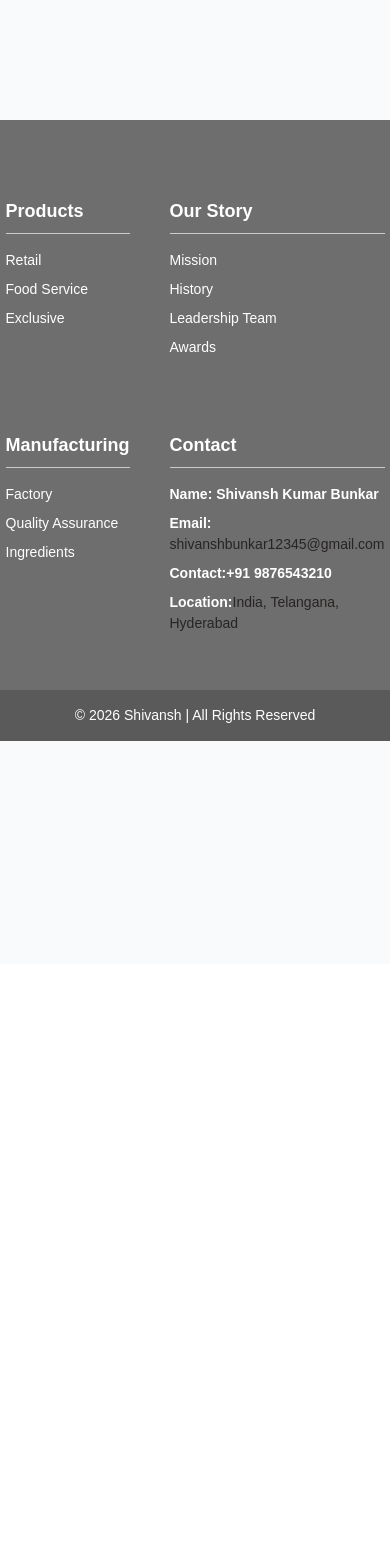
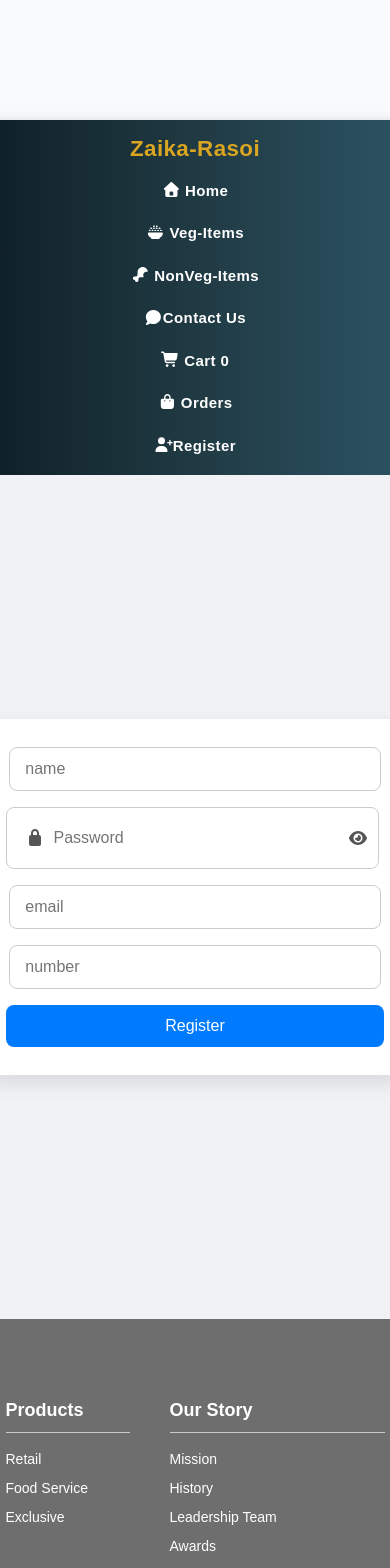
Before and after one commit to Shivansh-Bunkar/firstproject, a React (Vite) app: page /Register in a window 390 px wide. Shown: the top 1568 px of the page. Before the commit the page ends 964 px from the top, so only its background shows below. Built offline with nearby package versions, Linux system fonts and the light colour scheme.

Commit message:
Update highlight card, order page animations, adding registration page

```diff
--- a/package.json
+++ b/package.json
@@ -19,6 +19,7 @@
     "mysql2": "^3.17.4",
     "react": "^19.2.0",
     "react-dom": "^19.2.0",
+    "react-hook-form": "^7.71.2",
     "react-hot-toast": "^2.6.0",
     "react-qr-code": "^2.0.18",
     "react-redux": "^9.2.0",
--- a/src/App.css
+++ b/src/App.css
@@ -1,7 +1,7 @@
 /* ===== NAVBAR BASE ===== */
 .menu-bar {
-  position: fixed;
-  top: 0;
+
+
   left: 0;
   width: 100%;
   height: 60px;
--- a/src/App.jsx
+++ b/src/App.jsx
@@ -10,6 +10,7 @@ import Footer from './Footer';
 import { Toaster } from 'react-hot-toast';
 import Layout from './Layout';
 import Orders from './Orders';
+import Register from './Register';
 
 function App() {
   return (
@@ -26,6 +27,7 @@ function App() {
             <Route path="/Contact" element={<Contact />} />
             <Route path="/Cart" element={<Cart />} />
             <Route path="/Orders" element={<Orders />} />
+            <Route path="/Register" element={<Register />} />
           </Route>
         </Routes>
       </BrowserRouter>
--- a/src/Footer.jsx
+++ b/src/Footer.jsx
@@ -1,4 +1,6 @@
+import { FontAwesomeIcon } from "@fortawesome/react-fontawesome";
 import "./footer.css";
+import { faAddressBook, faEnvelope, faPhone } from "@fortawesome/free-solid-svg-icons";
 
 function Footer() {
 
@@ -44,9 +46,9 @@ function Footer() {
                     <h3>Contact</h3>
                     <ul className="contact-info">
                         <li><strong>Name:</strong> <b>Shivansh Kumar Bunkar</b> </li>
-                        <li><strong>Email:</strong> <a href="mailto:shivanshbunkar12345@gmail.com">shivanshbunkar12345@gmail.com</a></li>
+                        <li><strong><FontAwesomeIcon icon={faEnvelope} /> Email:</strong> <a href="mailto:shivanshbunkar12345@gmail.com">shivanshbunkar12345@gmail.com</a></li>
                         <li>
-                            <strong>Contact:</strong>
+                            <strong><FontAwesomeIcon icon={faPhone} />Contact:</strong>
                             <b style={{ cursor: "pointer" }} onClick={() => {
                                 navigator.clipboard.writeText("+91 9876543210");
                                 alert("Number copied!");
@@ -55,7 +57,7 @@ function Footer() {
                             </b>
                         </li>
                         <li>
-                            <strong>Location:</strong>
+                            <strong> <FontAwesomeIcon icon={faAddressBook} />Location:</strong>
                             <b>
                                 <a href="https://www.google.com/maps?q=India,+Telangana,+Hyderabad" target="_blank" rel="noopener">
                                     India, Telangana, Hyderabad
--- a/src/Home.jsx
+++ b/src/Home.jsx
@@ -16,7 +16,7 @@ function Home() {
                 </p>
 
                 <div className="highlight-box">
-                    <h2>🍽️ What You’ll Find</h2>
+                    <h2><span>🍽️</span> What You’ll Find</h2>
                     <ul>
                         <li>✔ Variety of Veg & Non-Veg dishes</li>
                         <li>✔ Price details for each item</li>
@@ -26,8 +26,8 @@ function Home() {
             </div>
 
             {/* <HeroSection /> */}
-            <Highlight />
-            <Features />
+            {/* <Highlight />
+            <Features /> */}
         </>
     );
 }
--- a/src/Layout.jsx
+++ b/src/Layout.jsx
@@ -2,7 +2,8 @@ import { Outlet, useLocation, Link } from "react-router-dom";
 import { useEffect, useState, useRef } from "react";
 import { useSelector } from "react-redux";
 import { FontAwesomeIcon } from '@fortawesome/react-fontawesome';
-import { faShoppingCart, faDrumstickBite, faBowlRice, faHome, faShoppingBag } from '@fortawesome/free-solid-svg-icons';
+import { faShoppingCart, faDrumstickBite, faBowlRice, faHome, faShoppingBag, faComment } from '@fortawesome/free-solid-svg-icons';
+import { faUserPlus } from '@fortawesome/free-solid-svg-icons';
 
 const Layout = () => {
     const location = useLocation();
@@ -27,13 +28,15 @@ const Layout = () => {
                     <Link to="/Home"><FontAwesomeIcon icon={faHome} /> Home</Link>
                     <Link to="/Veg"><FontAwesomeIcon icon={faBowlRice} /> Veg-Items</Link>
                     <Link to="/Nonveg"><FontAwesomeIcon icon={faDrumstickBite} /> NonVeg-Items</Link>
-                    <Link to="/Contact">Contact Us</Link>
+                    <Link to="/Contact">
+                        <FontAwesomeIcon icon={faComment} />Contact Us</Link>
                     <Link to="/Cart">
                         <FontAwesomeIcon icon={faShoppingCart} /> Cart {totalQuantity}
                     </Link>
                     <Link to="/Orders">
                         <FontAwesomeIcon icon={faShoppingBag} /> Orders
                     </Link>
+                    <Link to="/Register"><FontAwesomeIcon icon={faUserPlus} />Register</Link>
                 </div>
             </div>
 
--- a/src/Orders.jsx
+++ b/src/Orders.jsx
@@ -9,12 +9,18 @@ function Orders() {
 
     return (
         <>
-
-            < div className="orders-container">
+            <div className="orders-container">
                 <h1 className="orders-title">Orders Page</h1>
 
                 {orders.length === 0 ? (
-                    <p className="orders-empty">No orders found.</p>
+                    <div className="orders-empty">
+                        <div className="dots-loader">
+                            <span></span>
+                            <span></span>
+                            <span></span>
+                        </div>
+                        <p>No orders yet. Stay tuned!</p>
+                    </div>
                 ) : (
                     <div className="orders-list">
                         {orders.map(order => (
@@ -36,9 +42,8 @@ function Orders() {
                     </div>
                 )}
             </div>
-
-
         </>
     );
+
 }
 export default Orders;
--- /dev/null
+++ b/src/Register.jsx
@@ -0,0 +1,77 @@
+import React, { useState } from 'react'
+import { useForm } from 'react-hook-form';
+import { useNavigate } from 'react-router-dom';
+import './register.css';
+import { faEye, faEyeSlash, faLock } from '@fortawesome/free-solid-svg-icons';
+import { FontAwesomeIcon } from '@fortawesome/react-fontawesome';
+
+function Register() {
+    const { register, handleSubmit, reset } = useForm();
+
+    const navigate = useNavigate();
+
+    const [showPassword, setShowPassword] = useState(false);
+
+    let submitLogics = (data) => {
+
+        let existingUsers = JSON.parse(localStorage.getItem("users")) || [];
+        const isDuplicate = existingUsers.some(user => user.email === data.email);
+        if (isDuplicate) {
+            alert("User with this email already exists!");
+            return;
+        }
+
+        existingUsers.push(data);
+        localStorage.setItem("users", JSON.stringify(existingUsers));
+
+        alert("Registration Successful!");
+        reset();
+    };
+
+    return (
+        <>
+            <form onSubmit={handleSubmit(submitLogics)} className='form-container' >
+                <div className='card-form'>
+                    <input
+                        type="text"
+                        placeholder="name"
+                        {...register("name", { required: true })}
+                    />
+                    <br />
+                    {/* Password with toggle */}
+                    <div className="password-container">
+                        <FontAwesomeIcon icon={faLock} />
+                        <input
+                            type={showPassword ? "text" : "password"}
+                            placeholder="Password"
+                            {...register("password", { required: true })}
+                        />
+                        <FontAwesomeIcon
+                            icon={showPassword ? faEyeSlash : faEye}
+                            onClick={() => setShowPassword(!showPassword)}
+                            className="toggle-icon"
+                        />
+                    </div>
+
+                    <input
+                        type="email"
+                        placeholder="email"
+                        {...register("email", { required: true })}
+                    />
+                    <br />
+                    <input
+                        type="number"
+                        placeholder="number"
+                        {...register("number", { required: true })}
+                    />
+                    <br />
+                    <button type='submit'>Register</button>
+                    <br />
+
+                </div>
+            </form>
+        </>
+    )
+}
+
+export default Register;
--- a/src/home.css
+++ b/src/home.css
@@ -44,7 +44,7 @@ body {
     line-height: 1.7;
 }
 
-/* Highlight Card */
+/* Highlight Card (your existing) */
 .highlight-box {
     background: white;
     max-width: 520px;
@@ -61,10 +61,30 @@ body {
     box-shadow: 0 14px 40px rgba(0, 0, 0, 0.12);
 }
 
+/* H2 Styling */
 .highlight-box h2 {
     text-align: center;
     margin-bottom: 18px;
     color: #111827;
+    display: flex;
+    align-items: center;
+    justify-content: center;
+    gap: 10px;
+    /* spacing between icon and text */
+}
+
+/* Emoji Icon in H2 */
+.highlight-box h2 span.icon {
+    display: inline-block;
+    /* required for transform */
+    font-size: 28px;
+    /* default size */
+    transition: transform 0.3s ease;
+}
+
+.highlight-box h2:hover span.icon {
+    transform: scale(1.5);
+    /* grows 1.5x on hover */
 }
 
 /* Feature List */
--- /dev/null
+++ b/src/register.css
@@ -0,0 +1,90 @@
+/* Container for the form */
+.form-container {
+    display: flex;
+    justify-content: center;
+    align-items: center;
+    min-height: 100vh;
+    /* full screen height */
+    background: #f0f2f5;
+    font-family: Arial, sans-serif;
+}
+
+/* Card-like form */
+.card-form {
+    background: #fff;
+    padding: 30px 40px;
+    border-radius: 12px;
+    box-shadow: 0 8px 20px rgba(0, 0, 0, 0.1);
+    width: 350px;
+    text-align: center;
+}
+
+/* Inputs styling */
+.card-form input {
+    width: 90%;
+    padding: 12px 15px;
+    margin: 8px 0;
+    border: 1px solid #ccc;
+    border-radius: 8px;
+    font-size: 16px;
+    outline: none;
+    transition: border 0.2s;
+}
+
+.card-form input:focus {
+    border-color: #007bff;
+}
+
+/* Buttons styling */
+.card-form button {
+    width: 100%;
+    padding: 12px;
+    margin: 8px 0;
+    border: none;
+    border-radius: 8px;
+    font-size: 16px;
+    cursor: pointer;
+    background-color: #007bff;
+    color: #fff;
+    transition: background-color 0.2s;
+}
+
+.card-form button:hover {
+    background-color: #0056b3;
+}
+
+
+
+/* Password container with icon */
+.password-container {
+    position: relative;
+    display: flex;
+    width: 93%;
+    align-items: center;
+    margin: 8px 0;
+    border: 1px solid #ccc;
+    border-radius: 8px;
+    padding: 5px 10px;
+}
+
+.password-container input {
+    flex: 1;
+    border: none;
+    outline: none;
+    font-size: 16px;
+    padding: 8px;
+}
+
+.password-container svg {
+    cursor: pointer;
+    color: #555;
+    margin-left: 8px;
+}
+
+/* Optional: responsive adjustments */
+@media (max-width: 400px) {
+    .card-form {
+        width: 90%;
+        padding: 20px;
+    }
+}
```
Also changed, not shown: src/orders.css (+52 -5 lines), 1 other file (tests, documents, lock files or other folders).
